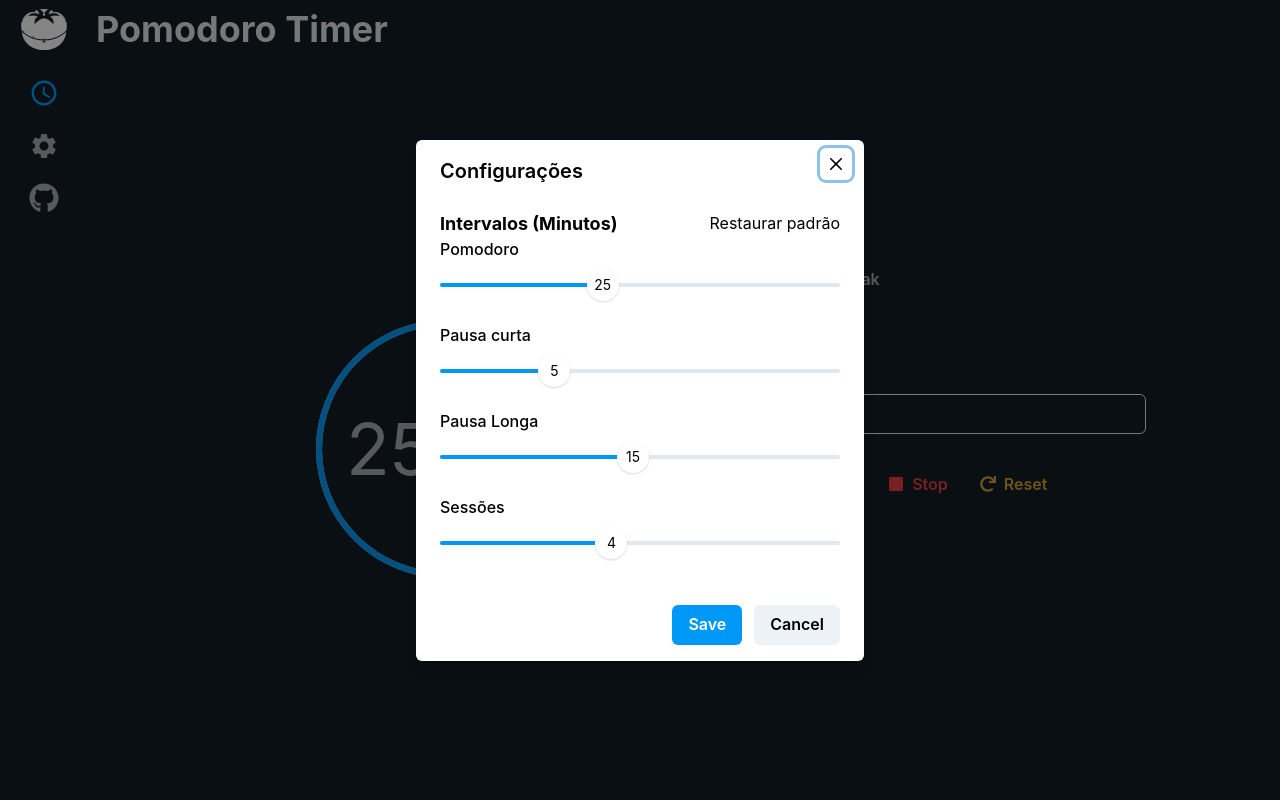
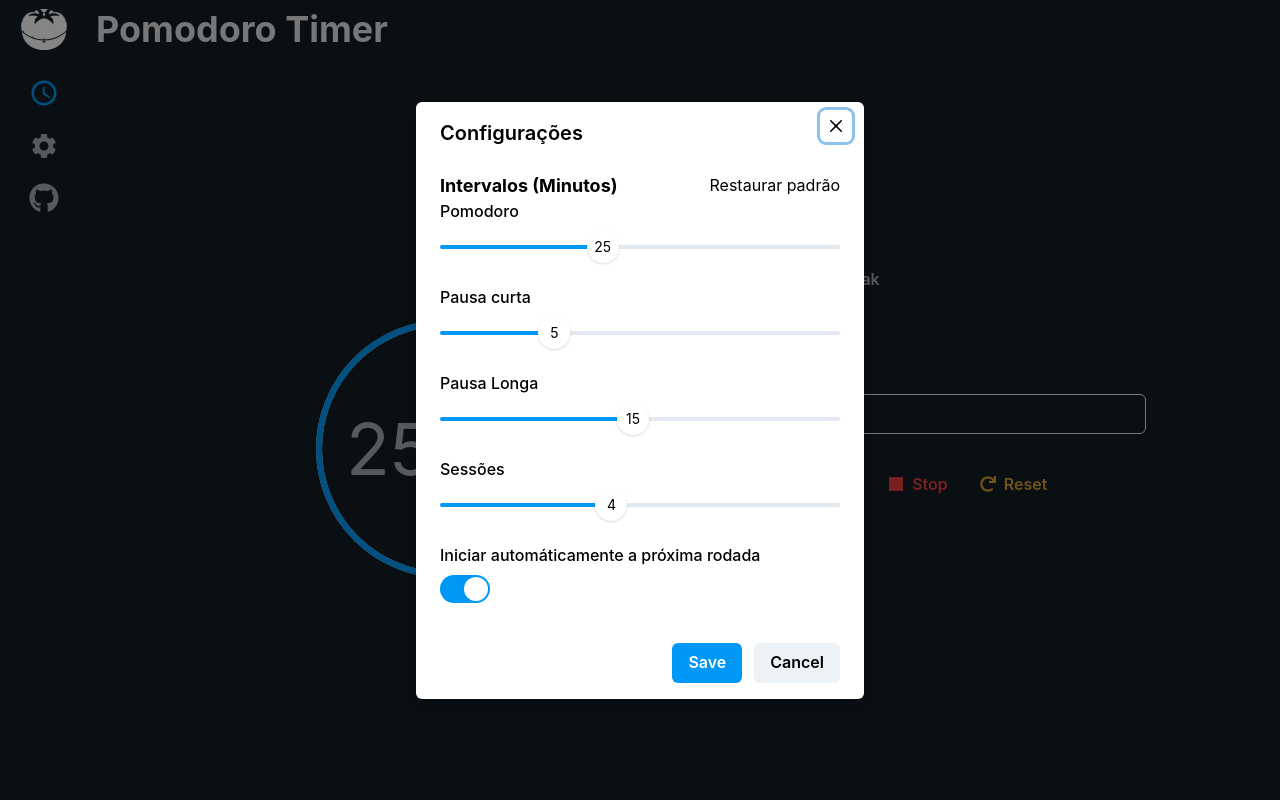
Before and after one commit to arrudadev/pomodoro-timer, a Next.js app: page / in a window 1280 px wide. Both pictures are taken after a click on the icon 44 px from the left and 145 px from the top of the page. Shown: the top 800 px of the page. Built offline with nearby package versions, Linux system fonts and the light colour scheme.

Commit message:
feat: add setting to break auto start next round

```diff
--- a/src/components/ModalSettings/index.tsx
+++ b/src/components/ModalSettings/index.tsx
@@ -1,4 +1,4 @@
-import React, { useContext, useState } from 'react';
+import React, { ChangeEvent, useContext, useState } from 'react';
 
 import {
   Modal,
@@ -17,6 +17,7 @@ import {
   SliderThumb,
   Flex,
   Text,
+  Switch,
 } from '@chakra-ui/react';
 
 import { SettingsContext } from '../../contexts/Settings';
@@ -45,16 +46,25 @@ const ModalSettings: React.FC<ModalSettingsProps> = ({ onClose, isOpen }) => {
     settings.pomodoroSessions,
   );
 
+  const [autoStartNextRound, setAutoStartNextRound] = useState(
+    settings.autoStartNextRound,
+  );
+
   const handlePomodoroIntervalChange = value => setPomodoroInterval(value);
   const handleShortBreakIntervalChange = value => setShortBreakInterval(value);
   const handleLongBreakIntervalChange = value => setLongBreakInterval(value);
   const handlePomodoroSessionsChange = value => setPomodoroSessions(value);
+
+  const handleAutoStartNextRound = (event: ChangeEvent<HTMLInputElement>) => {
+    setAutoStartNextRound(event.target.checked);
+  };
 
   const handleRestoreDefault = () => {
     setPomodoroInterval(25);
     setShortBreakInterval(5);
     setLongBreakInterval(15);
     setPomodoroSessions(4);
+    setAutoStartNextRound(true);
   };
 
   const handleSaveSettings = () => {
@@ -63,6 +73,7 @@ const ModalSettings: React.FC<ModalSettingsProps> = ({ onClose, isOpen }) => {
       shortBreakInterval,
       longBreakInterval,
       pomodoroSessions,
+      autoStartNextRound,
     });
 
     onClose();
@@ -73,6 +84,7 @@ const ModalSettings: React.FC<ModalSettingsProps> = ({ onClose, isOpen }) => {
     setShortBreakInterval(settings.shortBreakInterval);
     setLongBreakInterval(settings.longBreakInterval);
     setPomodoroSessions(settings.pomodoroSessions);
+    setAutoStartNextRound(settings.autoStartNextRound);
 
     onClose();
   };
@@ -172,6 +184,16 @@ const ModalSettings: React.FC<ModalSettingsProps> = ({ onClose, isOpen }) => {
               />
             </Slider>
           </FormControl>
+
+          <FormLabel htmlFor="auto-start-next-round" mt={4}>
+            Iniciar automáticamente a próxima rodada
+          </FormLabel>
+          <Switch
+            id="auto-start-next-round"
+            size="lg"
+            isChecked={autoStartNextRound}
+            onChange={handleAutoStartNextRound}
+          />
         </ModalBody>
 
         <ModalFooter>
--- a/src/contexts/Settings.tsx
+++ b/src/contexts/Settings.tsx
@@ -9,6 +9,7 @@ interface Settings {
   shortBreakInterval: number;
   longBreakInterval: number;
   pomodoroSessions: number;
+  autoStartNextRound: boolean;
 }
 
 const SettingsProvider: React.FC = ({ children }) => {
@@ -19,6 +20,7 @@ const SettingsProvider: React.FC = ({ children }) => {
       shortBreakInterval: 5,
       longBreakInterval: 15,
       pomodoroSessions: 4,
+      autoStartNextRound: true,
     },
   );
 
--- a/src/pages/index.tsx
+++ b/src/pages/index.tsx
@@ -106,7 +106,10 @@ const Home: React.FC = () => {
 
   useEffect(() => {
     if (timeInSeconds === 0) {
-      setTimerStarted(false);
+      if (!settings.autoStartNextRound) {
+        setTimerStarted(false);
+      }
+
       if (pomodoroSession < settings.pomodoroSessions) {
         setTimerType(timer => {
           if (timer.type === 'pomodoro') {
```
